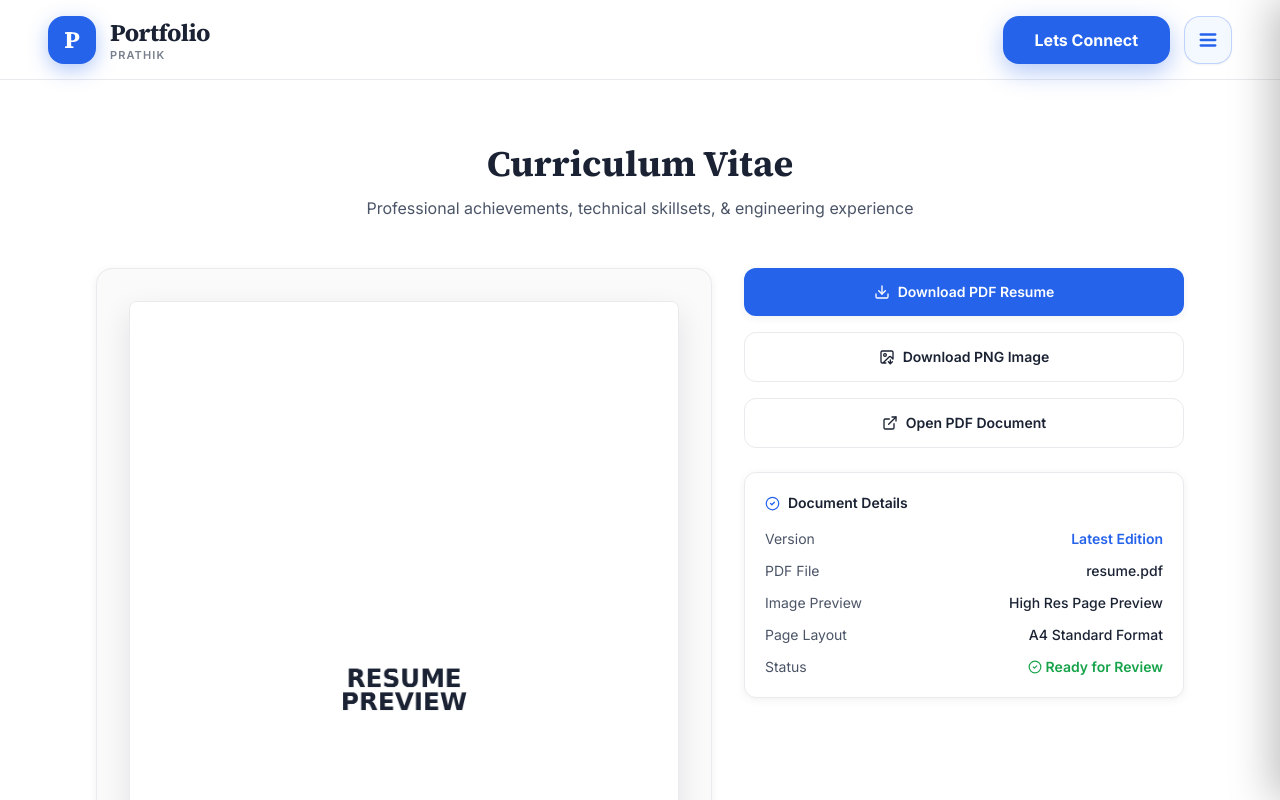
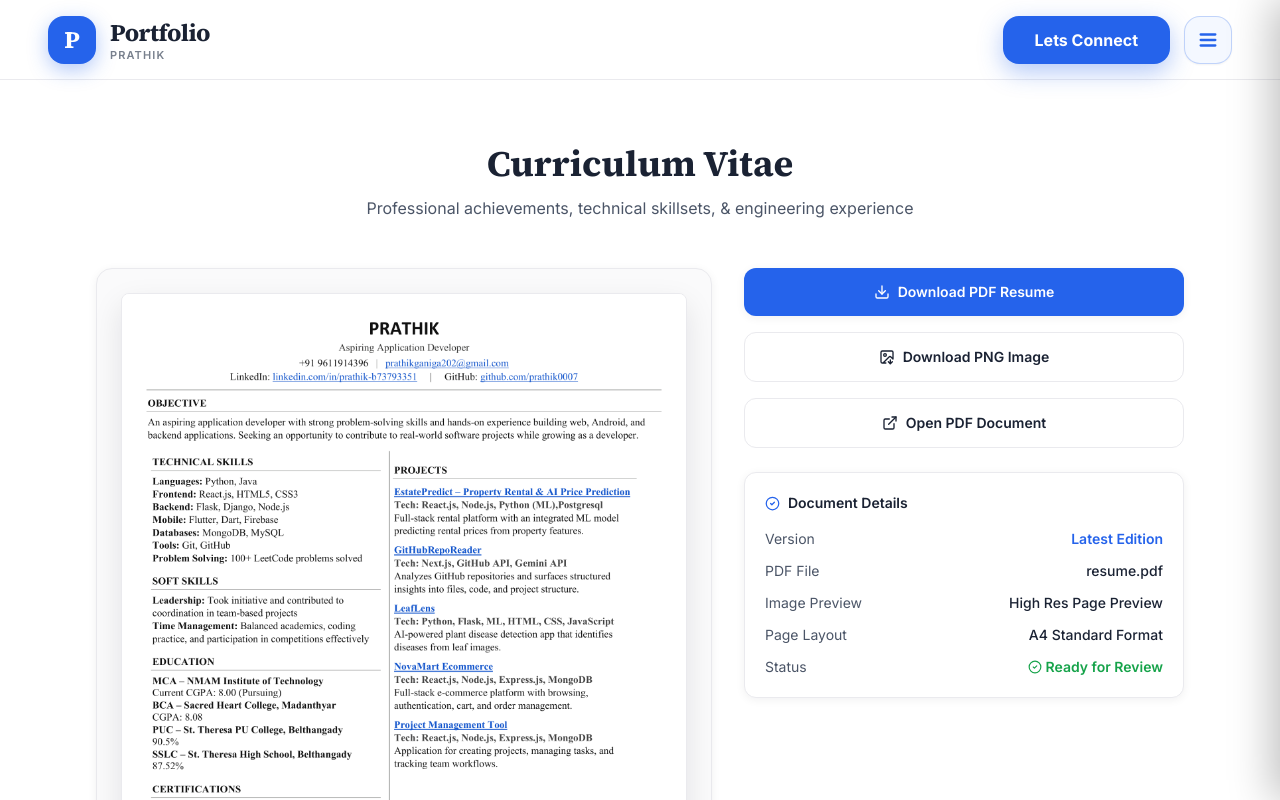
Before and after one commit to prathik0007/portfolio, a Next.js app: page /resume in a window 1280 px wide. Shown: the top 800 px of the page. Built offline with nearby package versions, Linux system fonts and the light colour scheme.

Commit message:
Add official resume PDF and high-res preview image

```diff
--- a/components/ResumePreview.tsx
+++ b/components/ResumePreview.tsx
@@ -6,14 +6,15 @@ export default function ResumePreview() {
   return (
     <div className="grid grid-cols-1 gap-8 lg:grid-cols-[1.4fr_1fr]">
       {/* Resume document preview */}
-      <div className="rounded-2xl border border-surface-border bg-surface-muted p-4 shadow-card sm:p-8">
-        <div className="relative mx-auto aspect-[1/1.35] w-full max-w-2xl overflow-hidden rounded-lg border border-surface-border bg-white shadow-card-hover">
+      <div className="rounded-2xl border border-surface-border bg-surface-muted p-4 shadow-card sm:p-6 flex justify-center items-start">
+        <div className="relative w-full max-w-2xl overflow-hidden rounded-lg border border-surface-border bg-white shadow-card-hover">
           <Image
             src={portfolio.resumePreviewImagePath}
             alt={`Resume preview for ${portfolio.name}`}
-            fill
-            sizes="(max-width: 1024px) 100vw, 60vw"
-            className="object-cover object-top"
+            width={1700}
+            height={2200}
+            className="w-full h-auto object-contain block"
+            priority
           />
         </div>
       </div>
```
Also changed, not shown: public/resume/resume-preview.png, 1 other file (tests, documents, lock files or other folders).
